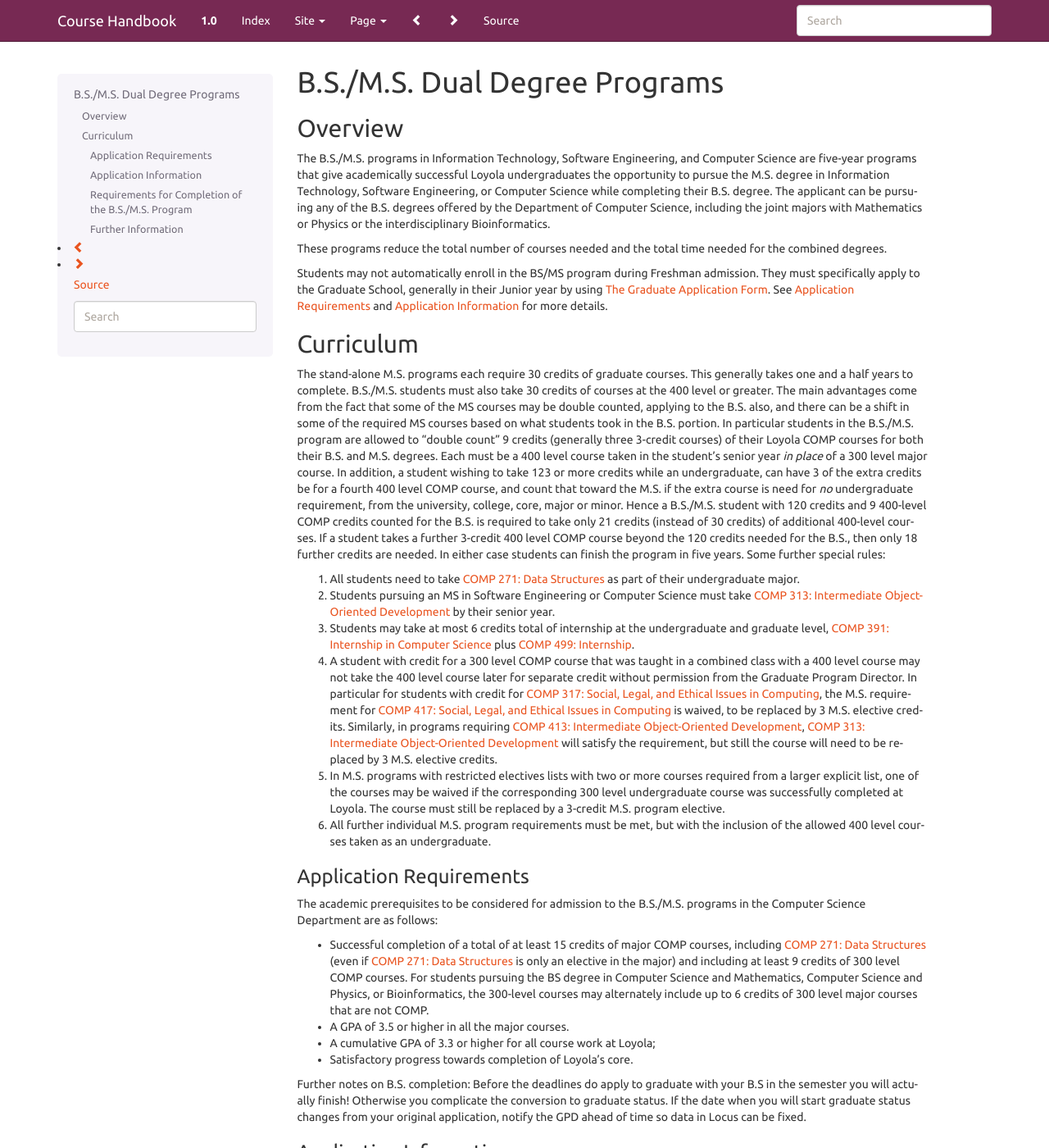
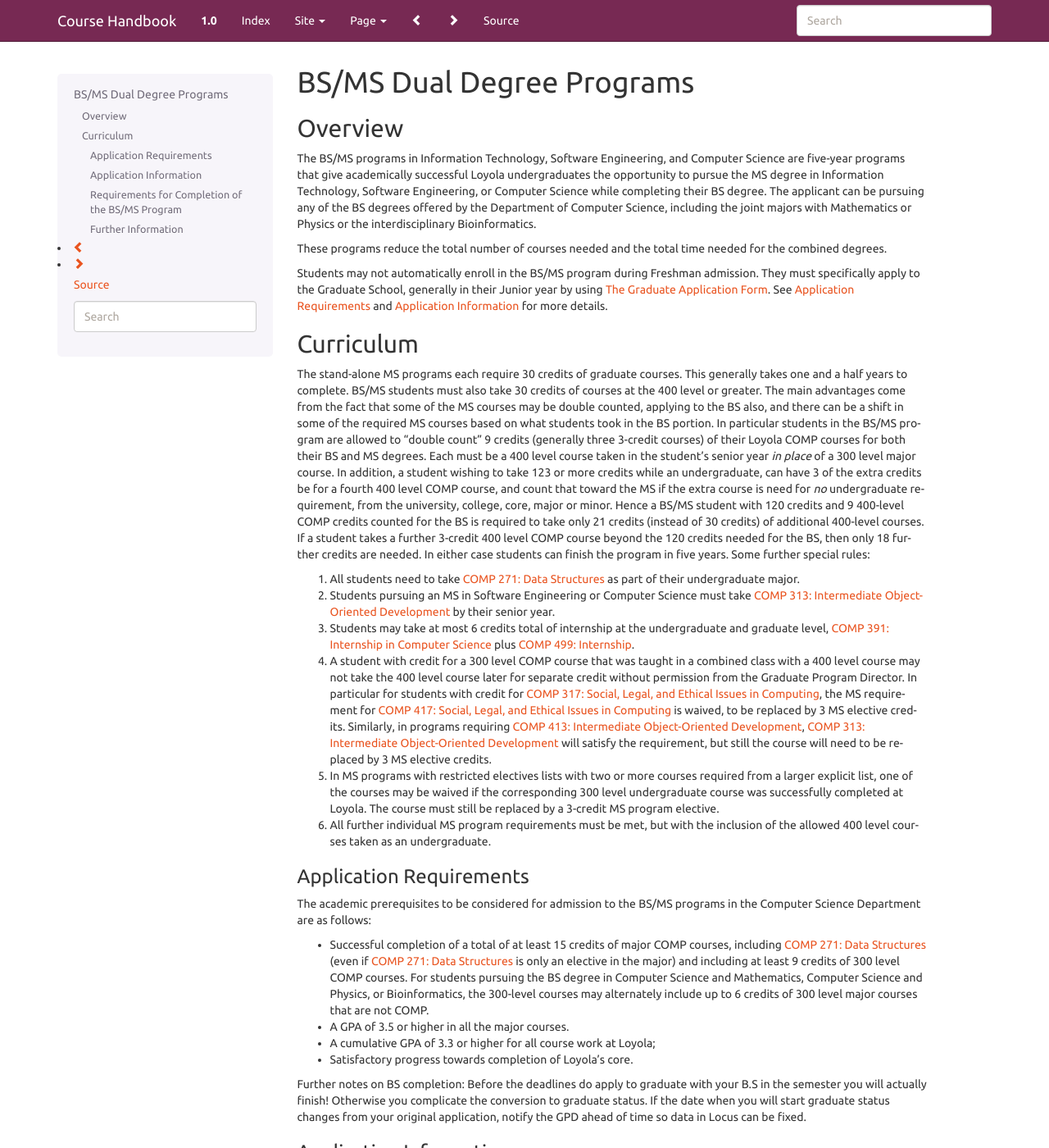
Before and after one commit to kyang5/coursedescriptions, a Sphinx documentation site: the page built from source/bsmsprograms.rst, in a window 1280 px wide and 1400 px high. Shown: the whole window at 82% size. Built offline with Sphinx 7.4.7, drawn with Linux system fonts in a browser that asks for light colours; some of the changed text lies outside the part shown.

```diff
--- a/source/bsmsprograms.rst
+++ b/source/bsmsprograms.rst
@@ -1,18 +1,18 @@
-.. index:: b.s. / m.s. dual degree programs
+.. index:: BS / MS dual degree programs
    dual degree programs
 
-B.S./M.S. Dual Degree Programs
+BS/MS Dual Degree Programs
 ==============================
 
 Overview
 --------
 
-The B.S./M.S. programs in Information Technology, Software Engineering,
+The BS/MS programs in Information Technology, Software Engineering,
 and Computer Science are five-year programs that give academically successful
-Loyola undergraduates the opportunity to pursue the M.S. degree in
+Loyola undergraduates the opportunity to pursue the MS degree in
 Information Technology, Software Engineering,
-or Computer Science while completing their B.S. degree.
-The applicant can be pursuing any of the B.S. degrees offered by the
+or Computer Science while completing their BS degree.
+The applicant can be pursuing any of the BS degrees offered by the
 Department of Computer Science, including the joint majors with Mathematics
 or Physics or the interdisciplinary Bioinformatics.
 
@@ -32,27 +32,27 @@ Curriculum
 .. Students entering before Spring 2014 may choose instead to follow the
    previous requirements located here, though the new version is generally more flexible.
 
-The stand-alone M.S. programs each require 30 credits of graduate courses.
+The stand-alone MS programs each require 30 credits of graduate courses.
 This generally takes one and a half years to complete.
-B.S./M.S. students must also take 30 credits of courses at the
+BS/MS students must also take 30 credits of courses at the
 400 level or greater. The main advantages come from the fact that
-some of the MS courses may be double counted, applying to the B.S. also,
+some of the MS courses may be double counted, applying to the BS also,
 and there can be a shift in some of the required MS courses based on what
-students took in the B.S. portion. In particular students in the B.S./M.S.
+students took in the BS portion. In particular students in the BS/MS
 program are allowed to “double count” 9 credits
 (generally three 3-credit courses) of their Loyola COMP courses for
-both their B.S. and M.S. degrees. Each must be a 400 level course taken
+both their BS and MS degrees. Each must be a 400 level course taken
 in the student's senior year *in place* of a 300 level major course.
 In addition, a student wishing to take 123 or more credits
 while an undergraduate, can have 3 of the extra credits
-be for a fourth 400 level COMP course, and count that toward the M.S.
+be for a fourth 400 level COMP course, and count that toward the MS
 if the extra course is need for *no* undergraduate requirement, from the
 university, college, core, major or minor.
-Hence a B.S./M.S. student with 120 credits and 9 400-level COMP credits
-counted for the B.S. is required to take only 21 credits
+Hence a BS/MS student with 120 credits and 9 400-level COMP credits
+counted for the BS is required to take only 21 credits
 (instead of 30 credits) of additional 400-level courses.
 If a student takes a further 3-credit 400 level COMP course beyond the
-120 credits needed for the B.S., then only 18 further credits are needed.
+120 credits needed for the BS, then only 18 further credits are needed.
 In either case students can finish the program in five years.
 Some further special rules:
 
@@ -66,17 +66,17 @@ Some further special rules:
      in a combined class with a 400 level course may not take the
      400 level course later for separate credit without permission from
      the Graduate Program Director. In particular for students with credit
-     for :doc:`comp317`, the M.S. requirement for :doc:`comp417` is waived,
-     to be replaced by 3 M.S. elective credits.
+     for :doc:`comp317`, the MS requirement for :doc:`comp417` is waived,
+     to be replaced by 3 MS elective credits.
      Similarly, in programs requiring :doc:`comp413`, :doc:`comp313` will
      satisfy the requirement, but still the course will need to be replaced
-     by 3 M.S. elective credits.
-#.   In M.S. programs with restricted electives lists with two or more courses
+     by 3 MS elective credits.
+#.   In MS programs with restricted electives lists with two or more courses
      required from a larger explicit list, one of the courses may be waived
      if the corresponding 300 level undergraduate course was successfully
      completed at Loyola. The course must still be replaced by a 3-credit
-     M.S. program elective.
-#.   All further individual M.S. program requirements must be met,
+     MS program elective.
+#.   All further individual MS program requirements must be met,
      but with the inclusion of the allowed 400 level courses taken as an
      undergraduate.
 
@@ -85,7 +85,7 @@ Some further special rules:
 Application Requirements
 ~~~~~~~~~~~~~~~~~~~~~~~~
 
-The academic prerequisites to be considered for admission to the B.S./M.S.
+The academic prerequisites to be considered for admission to the BS/MS
 programs in the Computer Science Department are as follows:
 
 -   Successful completion of a total of at least 15 credits of major
@@ -100,7 +100,7 @@ programs in the Computer Science Department are as follows:
 -   A cumulative GPA of 3.3 or higher for all course work at Loyola;
 -   Satisfactory progress towards completion of Loyola’s core.
 
-Further notes on B.S. completion:  Before the deadlines do apply to graduate
+Further notes on BS completion:  Before the deadlines do apply to graduate
 with your B.S in the semester you will actually finish!
 Otherwise you complicate the conversion to graduate status.
 If the date when you will start graduate status changes from your original
@@ -125,11 +125,11 @@ on-line Graduate Application Form through the Graduate School web-site.
 The application will be evaluated upon completion of the following:
 
 -   `The Graduate Application Form <https://gpem.luc.edu/apply/>`_;
-    applicants are to select the B.S./M.S. option.  Be careful of the
+    applicants are to select the BS/MS option.  Be careful of the
     misleading entry named "starting semester": The
     *starting semester for the program should be the first semester when the*
     *student will be in pure*  **graduate** *status* (after expected completion
-    of the B.S.).  This is *not* the semester coming right after the student
+    of the BS).  This is *not* the semester coming right after the student
     has filled out the application.  This is *after* all double-counted
     courses are completed.
 -   A one page personal statement of purpose;
@@ -137,17 +137,17 @@ The application will be evaluated upon completion of the following:
 -   Three letters of recommendation, at least two coming from faculty
     in the Department of Computer Science at Loyola University.
 
-Note that the GRE exam is not required for applicants to the B.S./M.S. program,
+Note that the GRE exam is not required for applicants to the BS/MS program,
 even if they are applying for an assistantship. There is no application fee
 for applicants who apply on-line. At the time of consideration for admission,
 the student’s most recent Loyola transcript will be examined.
 If the applicant has transfer credits from another college or university,
 the student may be required to submit those as well.
 
-Requirements for Completion of the B.S./M.S. Program
+Requirements for Completion of the BS/MS Program
 ~~~~~~~~~~~~~~~~~~~~~~~~~~~~~~~~~~~~~~~~~~~~~~~~~~~~
 
-After admission to the B.S./M.S. program, a student may request to be
+After admission to the BS/MS program, a student may request to be
 registered in their senior year for up to four 400 level COMP courses,
 with three of them replacing undergraduate major courses, and a fourth if
 student will graduate with at least 123 credits and not need the fourth course
@@ -157,13 +157,13 @@ classes during their fifth year. This schedule can be modified for students
 with AP or transfer credit who desire to finish the combined program
 in less than five years. Students in the program are expected to consult
 regularly with the Graduate Program Director to insure that they are on track
-for completion of both the B.S. and M.S. degrees.
-The following are required to complete a B.S./M.S. degree program:
+for completion of both the BS and MS degrees.
+The following are required to complete a BS/MS degree program:
 
-Successful completion of one of the B.S. degrees in the Department of
+Successful completion of one of the BS degrees in the Department of
 Computer Science or Bioinformatics or a joint major with Mathematics or Physics.
 It is expected that the student complete all degree requirements for their
-chosen B.S. degree at least two semesters before completing the M.S. degree.
+chosen BS degree at least two semesters before completing the MS degree.
 The 30 credits of 400-level graduate courses, including those taken while an
 undergraduate, must be completed with a GPA of 3.0 or higher;
 
--- a/source/schedulearchive.rst
+++ b/source/schedulearchive.rst
@@ -1,11 +1,8 @@
 Old Schedule Archive
 =====================
 
-<<<<<<< HEAD
 * `Spring 2015 <http://courses.cs.luc.edu/html/springwidescreen.html>`_
-=======
 * :doc:`spring2015widescreen`
->>>>>>> 95e5b857fe579767fad4cbf18af84d70b458be8f
 * `Fall 2014 <http://rig.cs.luc.edu/~rig/schedules/comp/2014fa/Results/bycourse.pdf>`_ and
   `Semester texts <https://docs.google.com/spreadsheets/d/1AMrKcvligP74-p7hKuJKud1GApV5WREH-Eki3zwmi-4/edit#gid=0>`_
 * `Summer 2014 <http://rig.cs.luc.edu/~rig/schedules/comp/2014Su/Results/bycourse.pdf>`_
```
Also changed, not shown: source/index.rst (+6 -19 lines).
